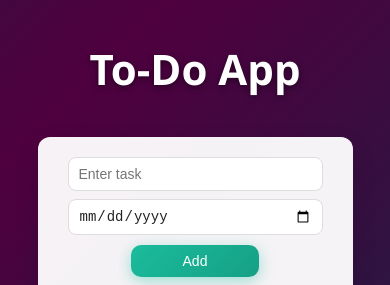
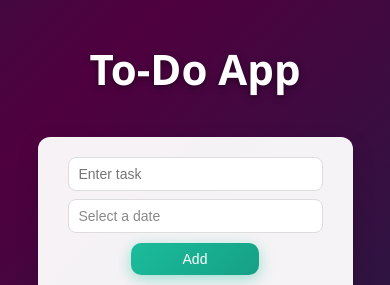
Before and after one commit to Qais308/To-Do-App, a React (Vite) app: page / in a window 390 px wide. Shown: the top 285 px of the page. Built offline with nearby package versions, Linux system fonts and the light colour scheme.

Commit message:
fix date input

```diff
--- a/package.json
+++ b/package.json
@@ -12,6 +12,7 @@
   "dependencies": {
     "bootstrap": "^5.3.8",
     "react": "^19.1.1",
+    "react-datepicker": "^8.7.0",
     "react-dom": "^19.1.1",
     "react-icons": "^5.5.0",
     "react-tsparticles": "^2.12.2"
--- a/src/App.css
+++ b/src/App.css
@@ -154,6 +154,33 @@ body {
   color: #222;
 }
 
+/* Match DatePicker input to task input */
+.todo-date {
+  padding: 10px 14px;
+  border: 1px solid #ddd;
+  border-radius: 8px;
+  font-size: 14px;
+  color: #222;
+  font-weight: 500;
+  width: 100%;
+  box-sizing: border-box;
+}
+
+/* Placeholder color */
+.todo-date::placeholder {
+  color: #888;
+}
+
+/* Responsive adjustments */
+@media (max-width: 650px) {
+  .todo-date {
+    font-size: 14px;
+    padding: 8px 10px;
+    width: 100%;
+  }
+}
+
+
 .todo-due {
   font-size: 13px;
   color: #222;
@@ -227,10 +254,10 @@ body {
 }
 
 @media (max-width: 768px) {
-  .inputs-group,
+  /* .inputs-group,
   .todo-left {
     width: 400px;
-  }
+  } */
 
   .add-todo-form input,
   .todo-name,
@@ -251,6 +278,11 @@ body {
     gap: 10px;
     width: 100%;
     max-width: 100%;
+  }
+   .todo-date {
+    font-size: 14px;
+    padding: 8px 10px;
+    width: 100%;
   }
 
   .inputs-group {
@@ -280,7 +312,6 @@ body {
     flex-direction: column;
     gap: 10px;
   }
-
   .todo-row {
     display: flex;
     flex-direction: column;
--- a/src/Components/AddTodo.jsx
+++ b/src/Components/AddTodo.jsx
@@ -1,8 +1,11 @@
+import DatePicker from "react-datepicker";
+import "react-datepicker/dist/react-datepicker.css"; // <-- this is required
+
 import { useState } from "react";
 
 export default function AddTodo({ onNewItem }) {
   const [name, setName] = useState("");
-  const [dueDate, setDueDate] = useState("");
+  const [dueDate, setDueDate] = useState(null);
 
   const submitHandler = (e) => {
     e.preventDefault();
@@ -22,12 +25,13 @@ export default function AddTodo({ onNewItem }) {
           value={name}
           onChange={(e) => setName(e.target.value)}
         />
-        <input
+        <DatePicker
           className="todo-date"
-          type="date"
-          placeholder="Enter date"
-          value={dueDate}
-          onChange={(e) => setDueDate(e.target.value)}
+          selected={dueDate}
+          onChange={(newDate) => setDueDate(newDate)}
+          placeholderText="Select a date"
+          dateFormat="dd/MM/yyyy"
+          isClearable
         />
       </div>
       <button type="submit" className="add-btn">
--- a/src/Components/TodoItems.jsx
+++ b/src/Components/TodoItems.jsx
@@ -5,7 +5,11 @@ export default function TodoItems({ todoItems, onDeleteClick }) {
         <div className="todo-row" key={index}>
           <div className="todo-left">
             <div className="todo-name">{item.name}</div>
-            <div className="todo-due">{item.dueDate || "-"}</div>
+            <div className="todo-due">
+              {item.dueDate
+                ? new Date(item.dueDate).toLocaleDateString()
+                : "-"}
+            </div>
           </div>
           <button
             className="delete-btn"
```
Also changed, not shown: 1 other file (tests, documents, lock files or other folders).
